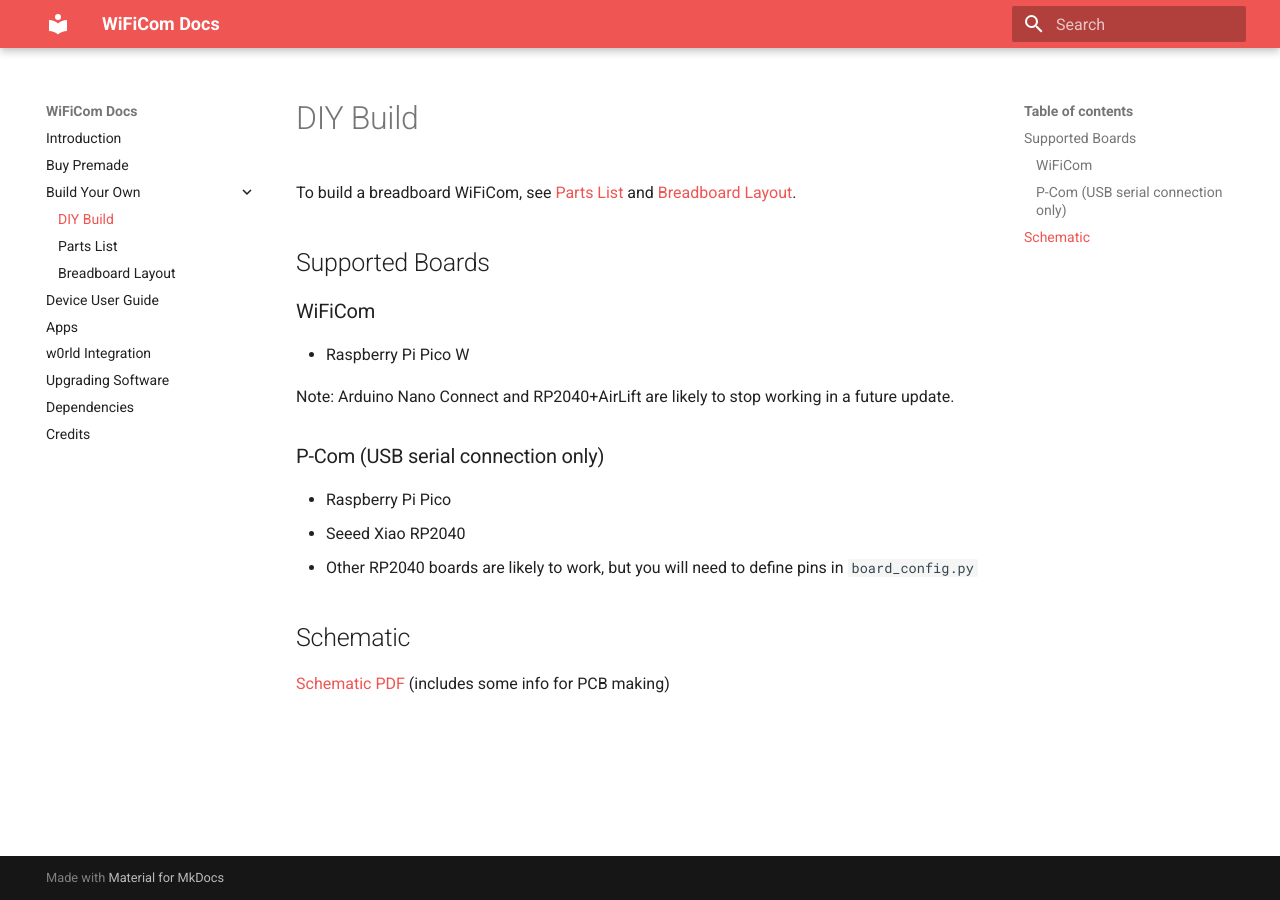
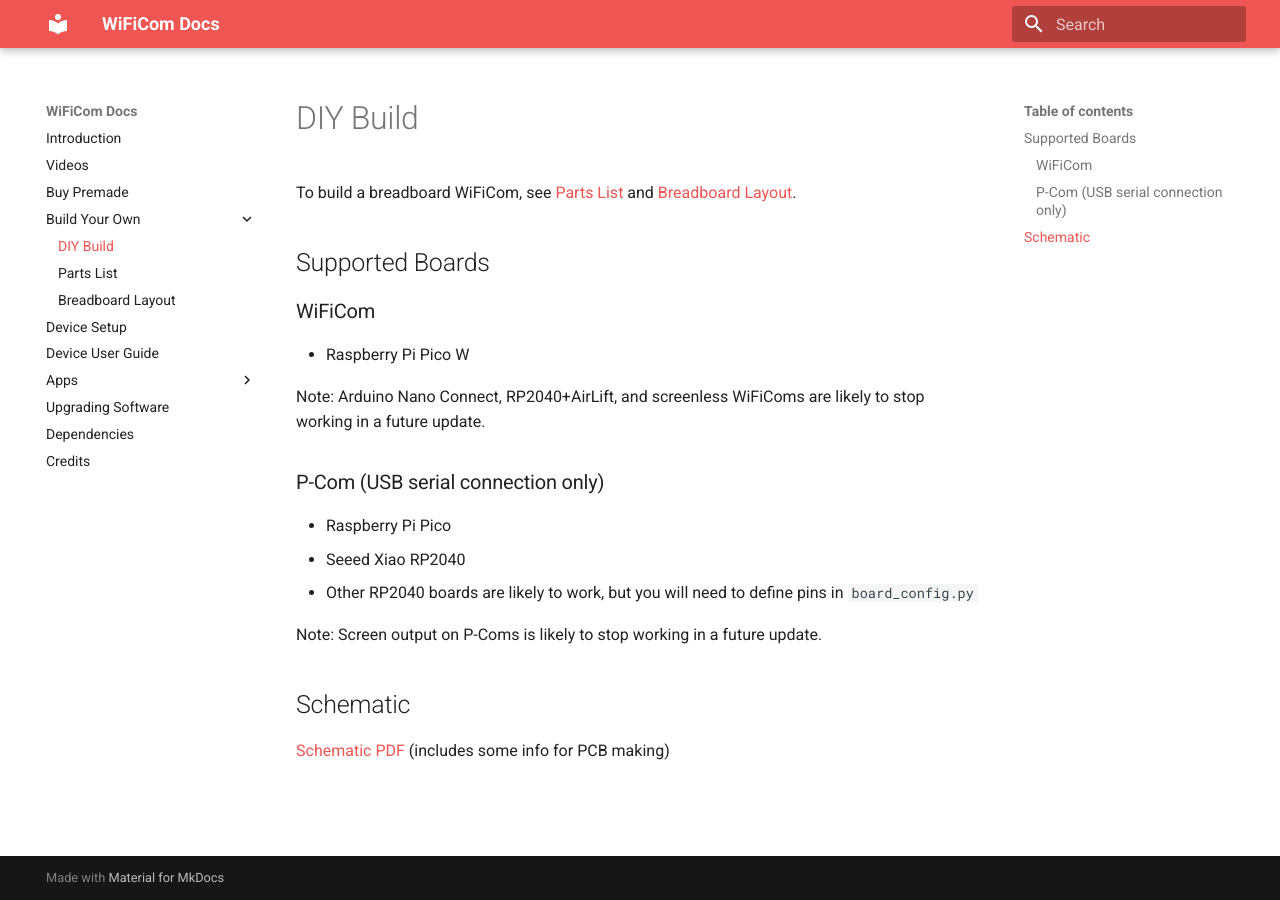
Before and after one commit to mechawrench/wificom-docs, an MkDocs documentation site: the page built from docs/diy_build.md, in a window 1280 px wide. Built offline with MkDocs 1.6.1 and Material for MkDocs 9.7.7, drawn with Linux system fonts in a browser that asks for light colours.

```diff
--- a/docs/diy_build.md
+++ b/docs/diy_build.md
@@ -7,13 +7,15 @@ To build a breadboard WiFiCom, see [Parts List](parts_list.md) and [Breadboard L
 ### WiFiCom
 - Raspberry Pi Pico W
 
-Note: Arduino Nano Connect and RP2040+AirLift are likely to stop working in a future update.
+Note: Arduino Nano Connect, RP2040+AirLift, and screenless WiFiComs are likely to stop working in a future update.
 
 ### P-Com (USB serial connection only)
 - Raspberry Pi Pico
 - Seeed Xiao RP2040
 - Other RP2040 boards are likely to work, but you will need to define pins in `board_config.py`
 
+Note: Screen output on P-Coms is likely to stop working in a future update.
+
 ## Schematic
 
 [Schematic PDF](images/diy_build/picocom_wificom_2023-09-03.pdf) (includes some info for PCB making)
--- a/mkdocs.yml
+++ b/mkdocs.yml
@@ -8,6 +8,7 @@ markdown_extensions:
 - md_in_html
 nav:
     - Introduction: 'index.md'
+    - Videos: 'videos.md'
     # - 'about.md'
     # - 'resources.md'
     - 'buy_premade.md'
@@ -19,9 +20,12 @@ nav:
     # - 'credentials.md'
     # - 'configuration.md'
     # - 'editable_files.md'
+    - 'device_setup.md'
     - 'device_user_guide.md'
-    - 'apps.md'
-    - 'w0rld_integration.md'
+    - 'Apps':
+        - 'app_list.md'
+        - 'app_setup.md'
+        - 'w0rld_integration.md'
     # - 'realtime_battles.md'
     # - 'power_options.md'
     - 'upgrading_software.md'
```
Also changed, not shown: README.md (+1 -1 lines), docs/app_list.md (renamed from docs/apps.md, +1 -1 lines), docs/app_setup.md (added, +13 -0 lines), docs/device_setup.md (added, +31 -0 lines), docs/index.md (+2 -2 lines), docs/videos.md (added, +9 -0 lines).
